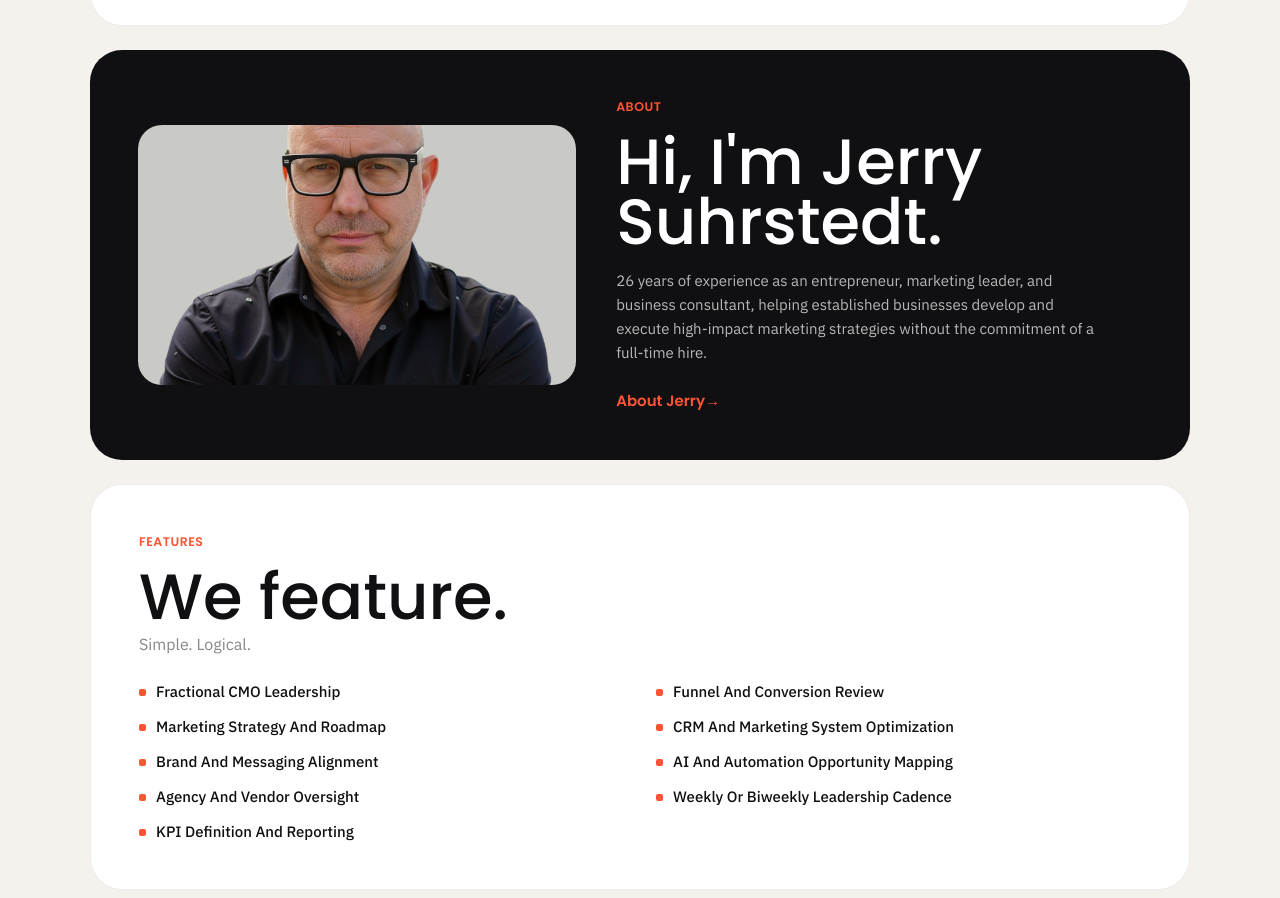
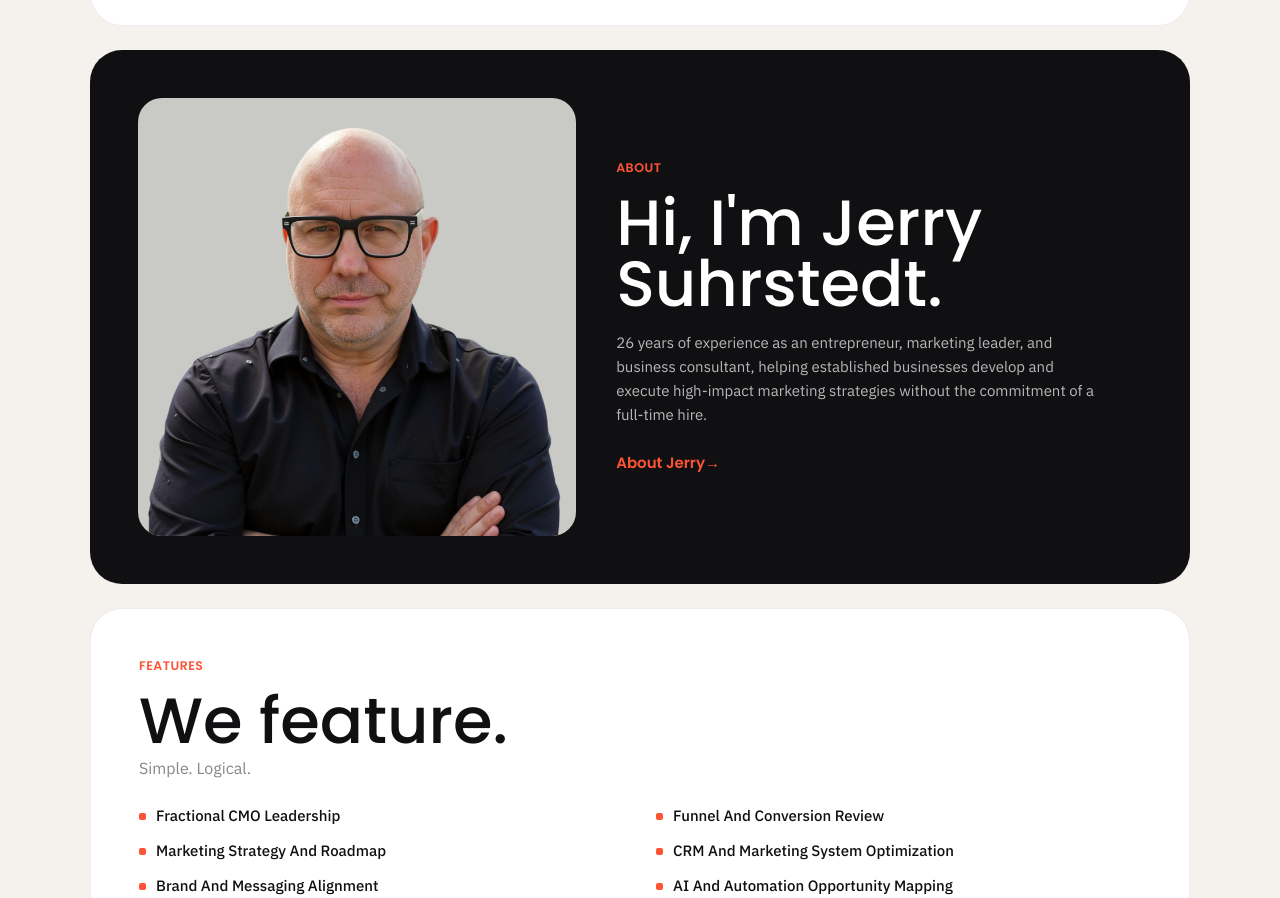
Before and after one commit to JerrySuhrstedt/sumolab_bento, an Astro site: page / in a window 1280 px wide. Shown: the part 3397-4295 px from the top of the page. Built offline with nearby package versions, Linux system fonts and the light colour scheme; Astro itself is replaced by a stand-in of ours.

Commit message:
Make About section portrait frame 1:1 aspect ratio

```diff
--- a/src/components/FounderFeatures.astro
+++ b/src/components/FounderFeatures.astro
@@ -71,7 +71,8 @@ const features = [
 	}
 	.portrait {
 		width: 100%;
-		height: 260px;
+		aspect-ratio: 1 / 1;
+		height: auto;
 		object-fit: cover;
 		border-radius: var(--radius-md);
 		background: var(--grey-400);
```
